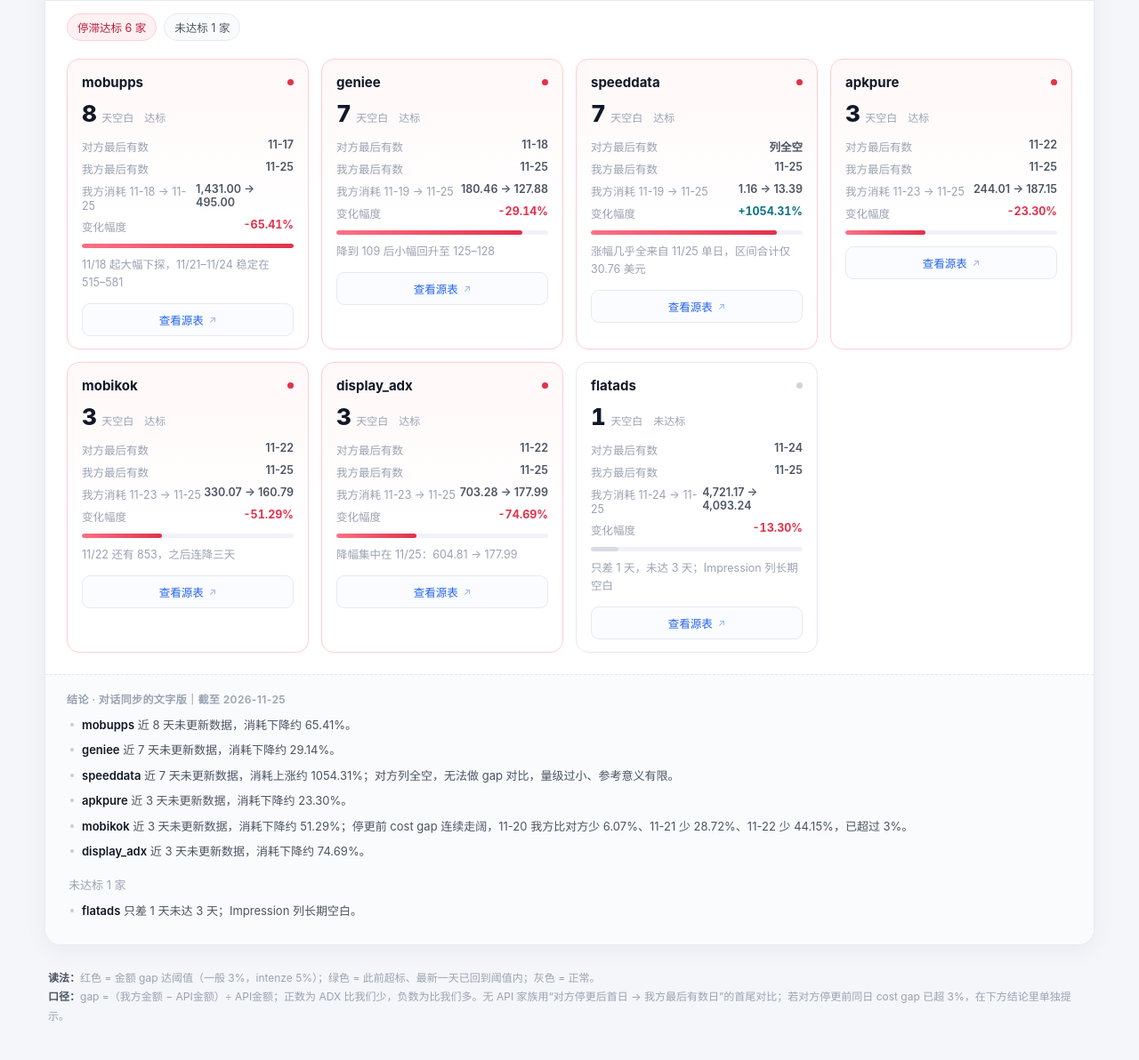
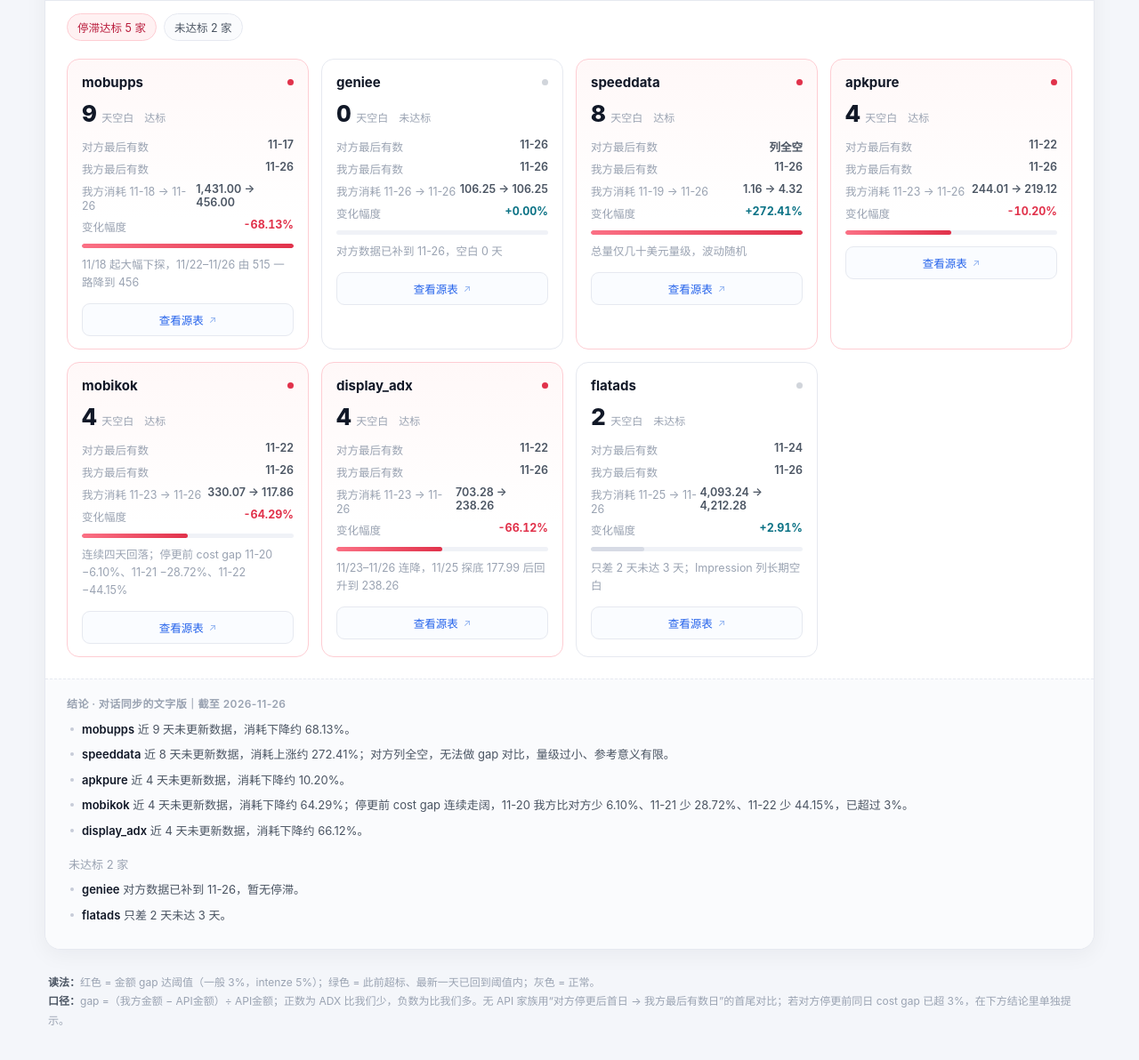
Before and after one commit to lynnee0127-ship-it/adx-dashboard, a plain HTML site: page index.html in a window 1280 px wide. Shown: the part 1365-2557 px from the top of the page at 89% size. Drawn offline with Linux system fonts and the light colour scheme.

Commit message:
update dashboard 2026-11-27 16:53

```diff
--- a/index.html
+++ b/index.html
@@ -178,25 +178,25 @@ window.DASH_API = {
 <script>
 // 无渠道 API 的 ADX 家族 —— 由每日 16:40「ADX 对数结果更新」自动写入，只读展示
 window.DASH_NOAPI = {
-  cutoff: "2026-11-25",
+  cutoff: "2026-11-26",
   families: [
-    {name:"mobupps",    lastPartner:"11-17", lastOurs:"11-25", blank:8, firstDate:"11-18", first:1431,    last:495,     pct:-65.41,  note:"11/18 起大幅下探，11/21–11/24 稳定在 515–581"},
-    {name:"geniee",     lastPartner:"11-18", lastOurs:"11-25", blank:7, firstDate:"11-19", first:180.46,  last:127.88,  pct:-29.14,  note:"降到 109 后小幅回升至 125–128"},
-    {name:"speeddata",  lastPartner:"列全空", lastOurs:"11-25", blank:7, firstDate:"11-19", first:1.16,   last:13.39,   pct:1054.31, note:"涨幅几乎全来自 11/25 单日，区间合计仅 30.76 美元"},
-    {name:"apkpure",    lastPartner:"11-22", lastOurs:"11-25", blank:3, firstDate:"11-23", first:244.01,  last:187.15,  pct:-23.30,  note:""},
-    {name:"mobikok",    lastPartner:"11-22", lastOurs:"11-25", blank:3, firstDate:"11-23", first:330.07,  last:160.79,  pct:-51.29,  note:"11/22 还有 853，之后连降三天"},
-    {name:"display_adx",lastPartner:"11-22", lastOurs:"11-25", blank:3, firstDate:"11-23", first:703.28,  last:177.99,  pct:-74.69,  note:"降幅集中在 11/25：604.81 → 177.99"},
-    {name:"flatads",    lastPartner:"11-24", lastOurs:"11-25", blank:1, firstDate:"11-24", first:4721.17, last:4093.24, pct:-13.30,  note:"只差 1 天，未达 3 天；Impression 列长期空白"}
+    {name:"mobupps",    lastPartner:"11-17", lastOurs:"11-26", blank:9, firstDate:"11-18", first:1431,    last:456,     pct:-68.13,  note:"11/18 起大幅下探，11/22–11/26 由 515 一路降到 456"},
+    {name:"geniee",     lastPartner:"11-26", lastOurs:"11-26", blank:0, firstDate:"11-26", first:106.25,  last:106.25,  pct:0,       note:"对方数据已补到 11-26，空白 0 天"},
+    {name:"speeddata",  lastPartner:"列全空", lastOurs:"11-26", blank:8, firstDate:"11-19", first:1.16,   last:4.32,    pct:272.41,  note:"总量仅几十美元量级，波动随机"},
+    {name:"apkpure",    lastPartner:"11-22", lastOurs:"11-26", blank:4, firstDate:"11-23", first:244.01,  last:219.12,  pct:-10.20,  note:""},
+    {name:"mobikok",    lastPartner:"11-22", lastOurs:"11-26", blank:4, firstDate:"11-23", first:330.07,  last:117.86,  pct:-64.29,  note:"连续四天回落；停更前 cost gap 11-20 −6.10%、11-21 −28.72%、11-22 −44.15%"},
+    {name:"display_adx",lastPartner:"11-22", lastOurs:"11-26", blank:4, firstDate:"11-23", first:703.28,  last:238.26,  pct:-66.12,  note:"11/23–11/26 连降，11/25 探底 177.99 后回升到 238.26"},
+    {name:"flatads",    lastPartner:"11-24", lastOurs:"11-26", blank:2, firstDate:"11-25", first:4093.24, last:4212.28, pct:2.91,    note:"只差 2 天未达 3 天；Impression 列长期空白"}
   ],
   concl: [
-    {name:"mobupps", text:" 近 8 天未更新数据，消耗下降约 65.41%。"},
-    {name:"geniee", text:" 近 7 天未更新数据，消耗下降约 29.14%。"},
-    {name:"speeddata", text:" 近 7 天未更新数据，消耗上涨约 1054.31%；对方列全空，无法做 gap 对比，量级过小、参考意义有限。"},
-    {name:"apkpure", text:" 近 3 天未更新数据，消耗下降约 23.30%。"},
-    {name:"mobikok", text:" 近 3 天未更新数据，消耗下降约 51.29%；停更前 cost gap 连续走阔，11-20 我方比对方少 6.07%、11-21 少 28.72%、11-22 少 44.15%，已超过 3%。"},
-    {name:"display_adx", text:" 近 3 天未更新数据，消耗下降约 74.69%。"},
-    {kind:"note", text:"未达标 1 家"},
-    {name:"flatads", text:" 只差 1 天未达 3 天；Impression 列长期空白。"}
+    {name:"mobupps", text:" 近 9 天未更新数据，消耗下降约 68.13%。"},
+    {name:"speeddata", text:" 近 8 天未更新数据，消耗上涨约 272.41%；对方列全空，无法做 gap 对比，量级过小、参考意义有限。"},
+    {name:"apkpure", text:" 近 4 天未更新数据，消耗下降约 10.20%。"},
+    {name:"mobikok", text:" 近 4 天未更新数据，消耗下降约 64.29%；停更前 cost gap 连续走阔，11-20 我方比对方少 6.10%、11-21 少 28.72%、11-22 少 44.15%，已超过 3%。"},
+    {name:"display_adx", text:" 近 4 天未更新数据，消耗下降约 66.12%。"},
+    {kind:"note", text:"未达标 2 家"},
+    {name:"geniee", text:" 对方数据已补到 11-26，暂无停滞。"},
+    {name:"flatads", text:" 只差 2 天未达 3 天。"}
   ]
 };
 
```
